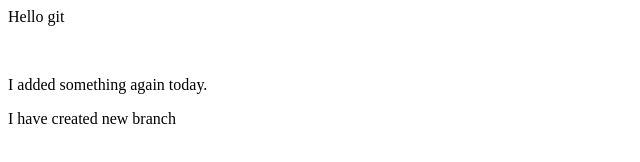
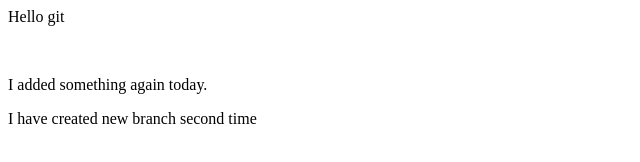
Before and after one commit to Mayank210891/GitDemo, a plain HTML site: page index.html in a window 1280 px wide. Shown: the full height of the page, 0-640 px from the left. Drawn offline with Linux system fonts and the light colour scheme.

Commit message:
file update to verify with merge changes

```diff
--- a/index.html
+++ b/index.html
@@ -1,4 +1,4 @@
 <p>Hello git</p>
 <br/>
 <p>I added something again today.</p>
-<p>I have created new branch</p>
+<p>I have created new branch second time</p>
```
